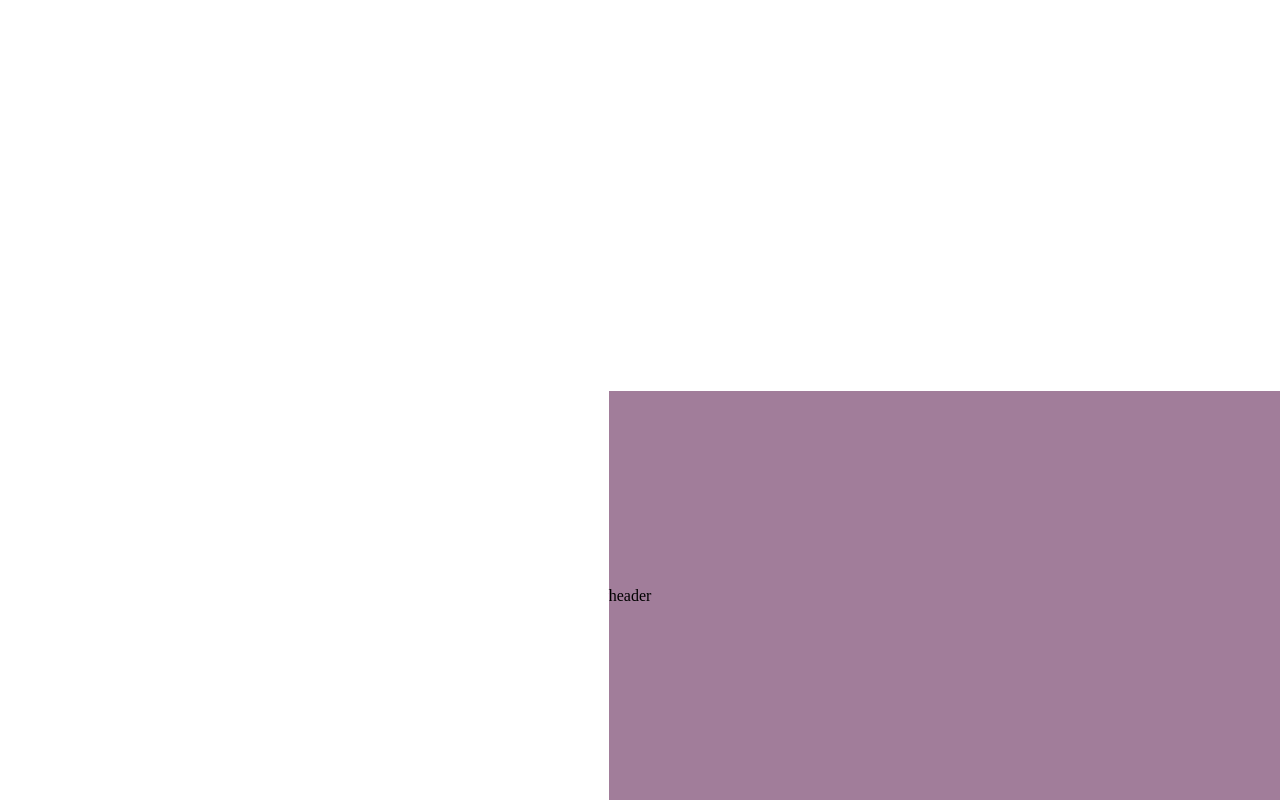
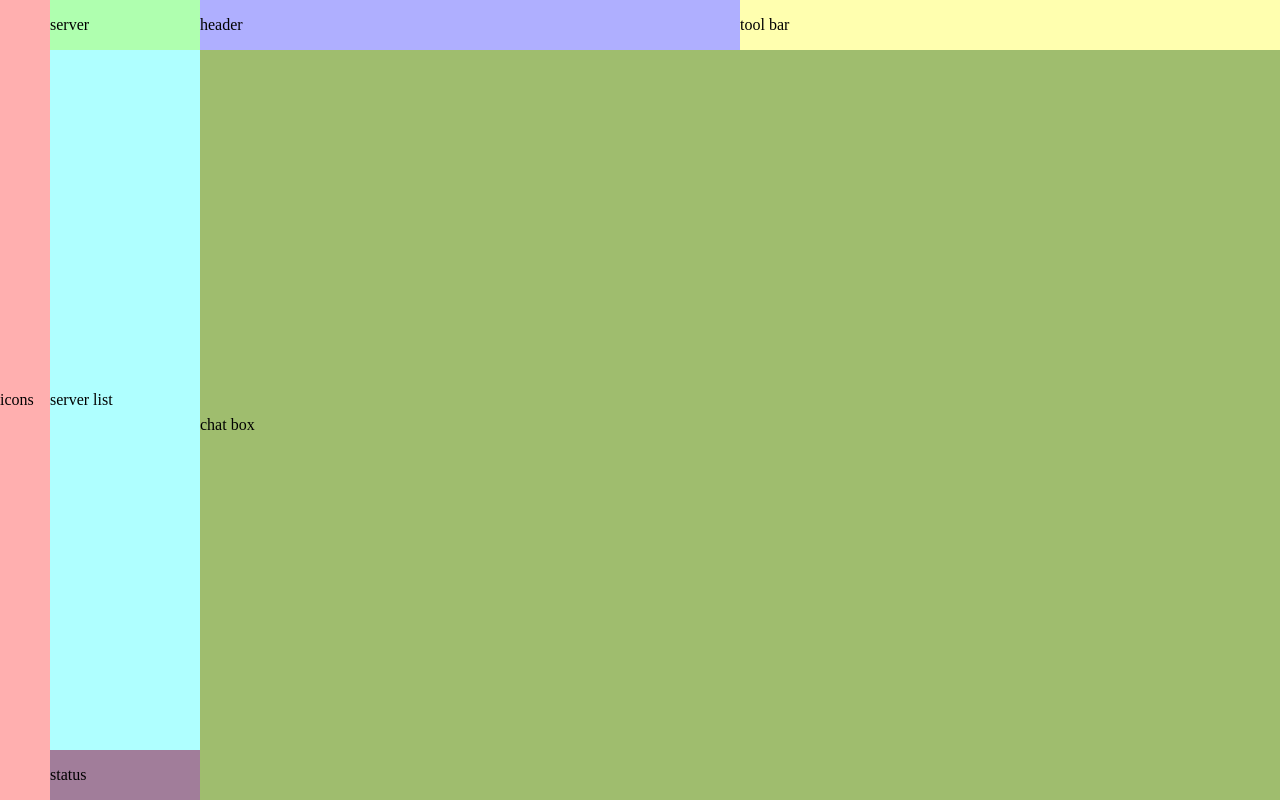
Before and after one commit to Embatman/boolean-uk-html-popular-page-layouts, a website: page Discord/index.html in a window 1280 px wide. Drawn offline with Linux system fonts and the light colour scheme.

Commit message:
Changed grid template

```diff
--- a/Discord/index.html
+++ b/Discord/index.html
@@ -15,7 +15,7 @@
       <div class="tool-bar">tool bar</div>
       <div class="server-list">server list</div>
       <div class="chat-box">chat box</div>
-      <div class="staus-bar">header</div>
+      <div class="status-bar">status</div>
     </div>
   </body>
 </html>
--- a/Discord/style.css
+++ b/Discord/style.css
@@ -9,9 +9,9 @@
   display: grid;
   grid-template:
     "icons server header tool-bar" 50px
-    "icons server-list chat-box" 150px
-    "icons server-list chat-box" 1fr
-    "icons status-bar chat-box" 50px/
+    "icons server-list chat-box chat-box" 150px
+    "icons server-list chat-box chat-box" 1fr
+    "icons status-bar chat-box chat-box" 50px/
     50px 150px 1fr 1fr;
 }
 
@@ -52,8 +52,8 @@
   display: grid;
   align-items: center;
 }
-.staus-bar {
-  grid-area: staus-bar;
+.status-bar {
+  grid-area: status-bar;
   background-color: #a17d9a;
   display: grid;
   align-items: center;
--- a/Gmail/style.css
+++ b/Gmail/style.css
@@ -7,7 +7,7 @@
 
   display: grid;
   grid-template:
-    "Header     Search-bar  Header          Settings" 35px
+    "Header     Search-bar  Search-bar          Settings" 35px
     "Navigation Email-tools Email-tools     Icons " 1fr
     "Meet       Emails      Emails          Icons " 1fr
     "Hangouts   Emails     Emails          Icons " 1fr /
```
Also changed, not shown: Gmail/index.html (+0 -1 lines).
